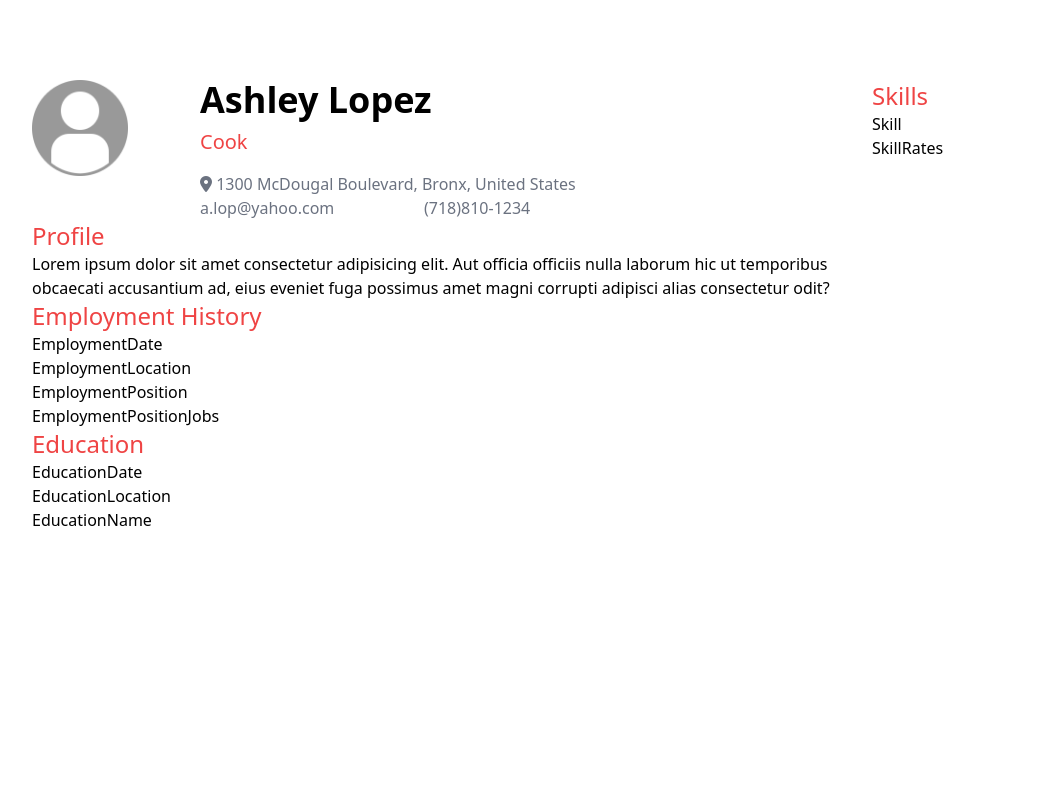
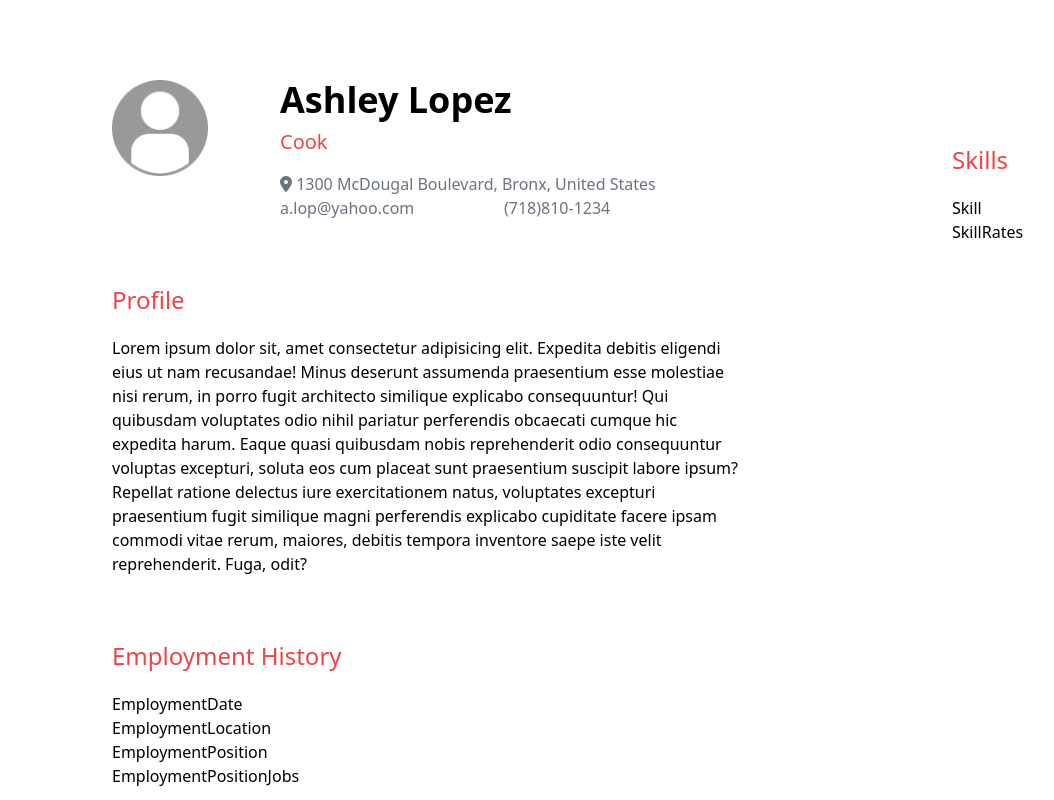
Before and after one commit to developersung13/resume, a React (Create React App) app: page / in a window 1280 px wide. Shown: the top 800 px of the page, without its empty margins (48-1102 px from the left). Built offline with nearby package versions, Linux system fonts and the light colour scheme.

Commit message:
Update asset

```diff
--- a/src/components/ProfileSection.jsx
+++ b/src/components/ProfileSection.jsx
@@ -24,11 +24,18 @@ export const ProfileSection = (props) => {
         </div>
       </div>
       <SectionTitle>Profile</SectionTitle>
-      <div>
-        Lorem ipsum dolor sit amet consectetur adipisicing elit. Aut officia
-        officiis nulla laborum hic ut temporibus obcaecati accusantium ad, eius
-        eveniet fuga possimus amet magni corrupti adipisci alias consectetur
-        odit?
+      <div className="w-3/4">
+        Lorem ipsum dolor sit, amet consectetur adipisicing elit. Expedita
+        debitis eligendi eius ut nam recusandae! Minus deserunt assumenda
+        praesentium esse molestiae nisi rerum, in porro fugit architecto
+        similique explicabo consequuntur! Qui quibusdam voluptates odio nihil
+        pariatur perferendis obcaecati cumque hic expedita harum. Eaque quasi
+        quibusdam nobis reprehenderit odio consequuntur voluptas excepturi,
+        soluta eos cum placeat sunt praesentium suscipit labore ipsum? Repellat
+        ratione delectus iure exercitationem natus, voluptates excepturi
+        praesentium fugit similique magni perferendis explicabo cupiditate
+        facere ipsam commodi vitae rerum, maiores, debitis tempora inventore
+        saepe iste velit reprehenderit. Fuga, odit?
       </div>
     </div>
   );
--- a/src/components/Resume.jsx
+++ b/src/components/Resume.jsx
@@ -5,7 +5,7 @@ import { SkillsSection } from "./SkillsSection";
 
 export const Resume = (props) => {
   return (
-    <div className="p-20">
+    <div className="pt-20 pl-40">
       <div className="grid grid-cols-4">
         <div className="col-span-3">
           <ProfileSection />
--- a/src/components/SectionTitle.jsx
+++ b/src/components/SectionTitle.jsx
@@ -1,3 +1,5 @@
 export const SectionTitle = (props) => {
-  return <div className="text-red-500 text-2xl">{props.children}</div>;
+  return (
+    <div className="text-red-500 text-2xl mt-16 mb-5">{props.children}</div>
+  );
 };
```
